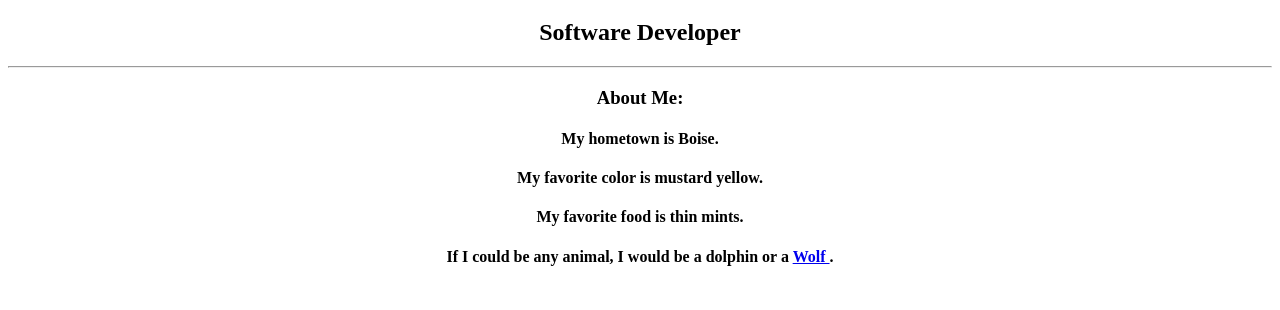
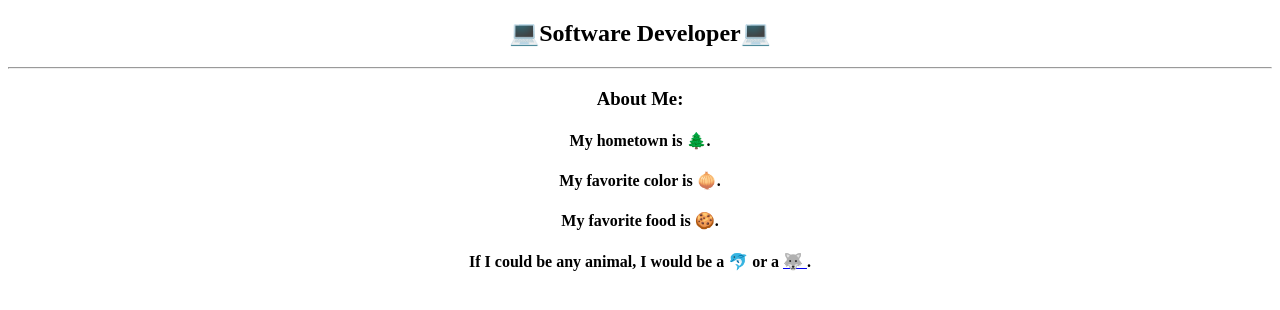
Before and after one commit to 009Kings/WISC-profilea, a plain HTML site: page index.html in a window 1280 px wide. Shown: the part 62-372 px from the top of the page. Drawn offline with Linux system fonts and the light colour scheme.

Commit message:
more emojis as promised

```diff
--- a/index.html
+++ b/index.html
@@ -8,13 +8,13 @@
     <body>
     <div align="center">
         <h1>👑 King 👑</h1>
-        <h2>Software Developer</h2>
+        <h2>💻Software Developer💻</h2>
         <hr>
         <h3>About Me:</h3>
-        <h4>My hometown is Boise.</h4>
-        <h4>My favorite color is mustard yellow.</h4>
-        <h4>My favorite food is thin mints.</h4>
-        <h4>If I could be any animal, I would be a dolphin or a <a href ="https://www.britannica.com/animal/wolf">Wolf </a>.</h4>
+        <h4>My hometown is 🌲.</h4>
+        <h4>My favorite color is 🧅.</h4>
+        <h4>My favorite food is 🍪.</h4>
+        <h4>If I could be any animal, I would be a 🐬 or a <a href ="https://www.britannica.com/animal/wolf">🐺 </a>.</h4>
     </div>
     </body>
 </html>
```
